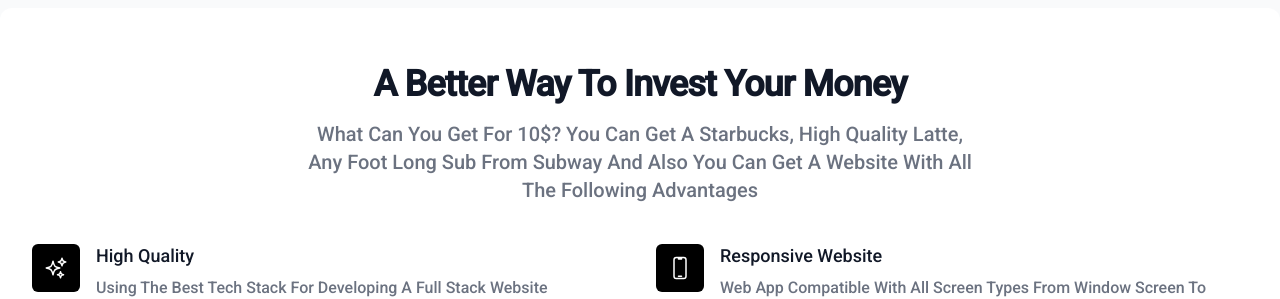
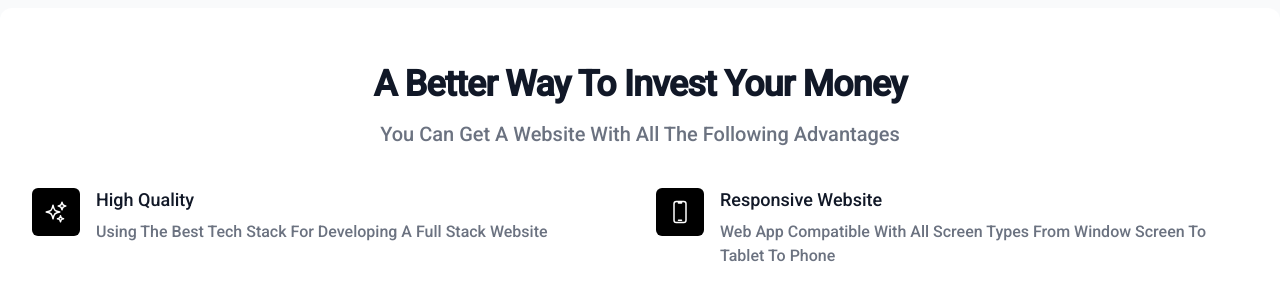
Before and after one commit to hassanfathy23/my-next-portfolio, a Next.js app: page / in a window 1280 px wide. Shown: the part 800-1099 px from the top of the page. Built offline with nearby package versions, Linux system fonts and the light colour scheme.

Commit message:
Update Features.tsx

```diff
--- a/components/Features.tsx
+++ b/components/Features.tsx
@@ -34,7 +34,7 @@ export default function Example() {
             A better way to invest your money
           </p>
           <p className="mt-4 max-w-2xl text-xl text-gray-500 dark:text-gray-400 lg:mx-auto">
-             what can you get for 10$? you can get a starbucks, high quality latte, any foot long sub from subway and also you can get a website with all the following advantages
+             You can get a website with all the following advantages
           </p>
         </div>
 
```
